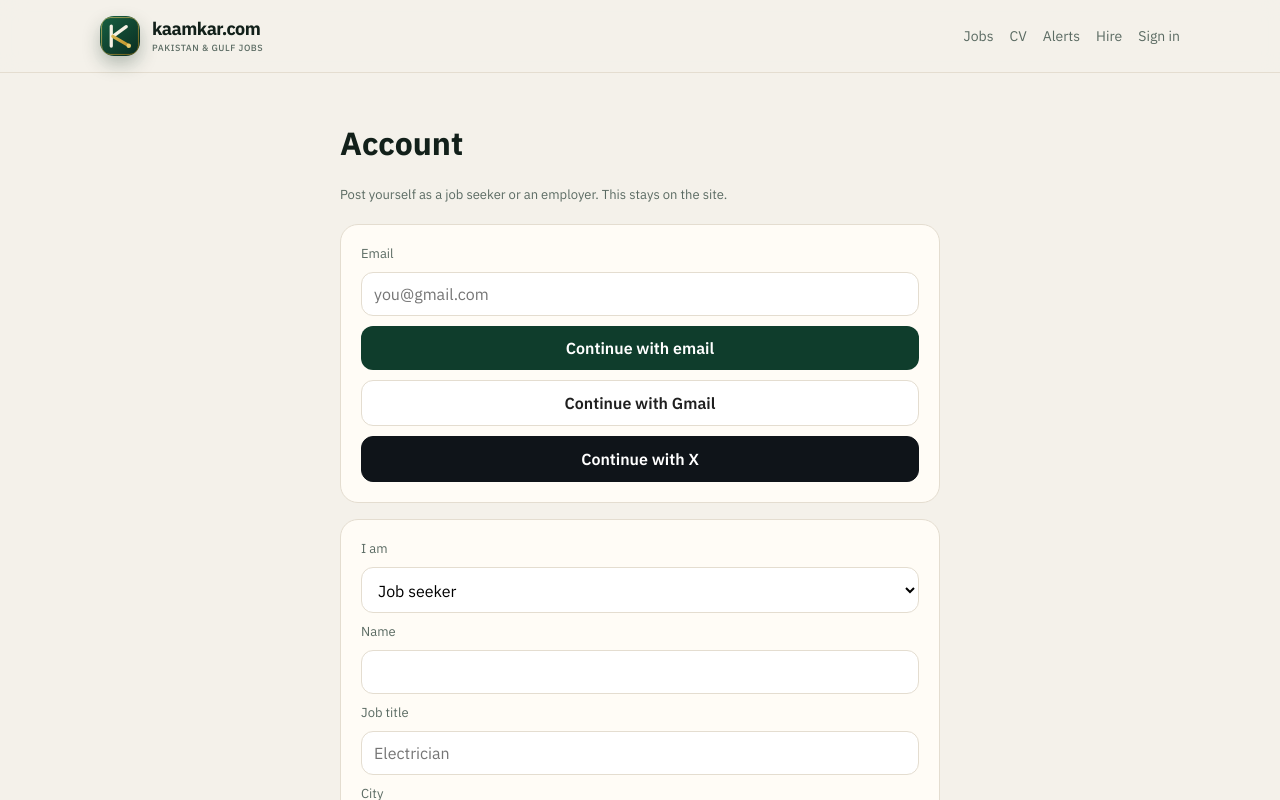
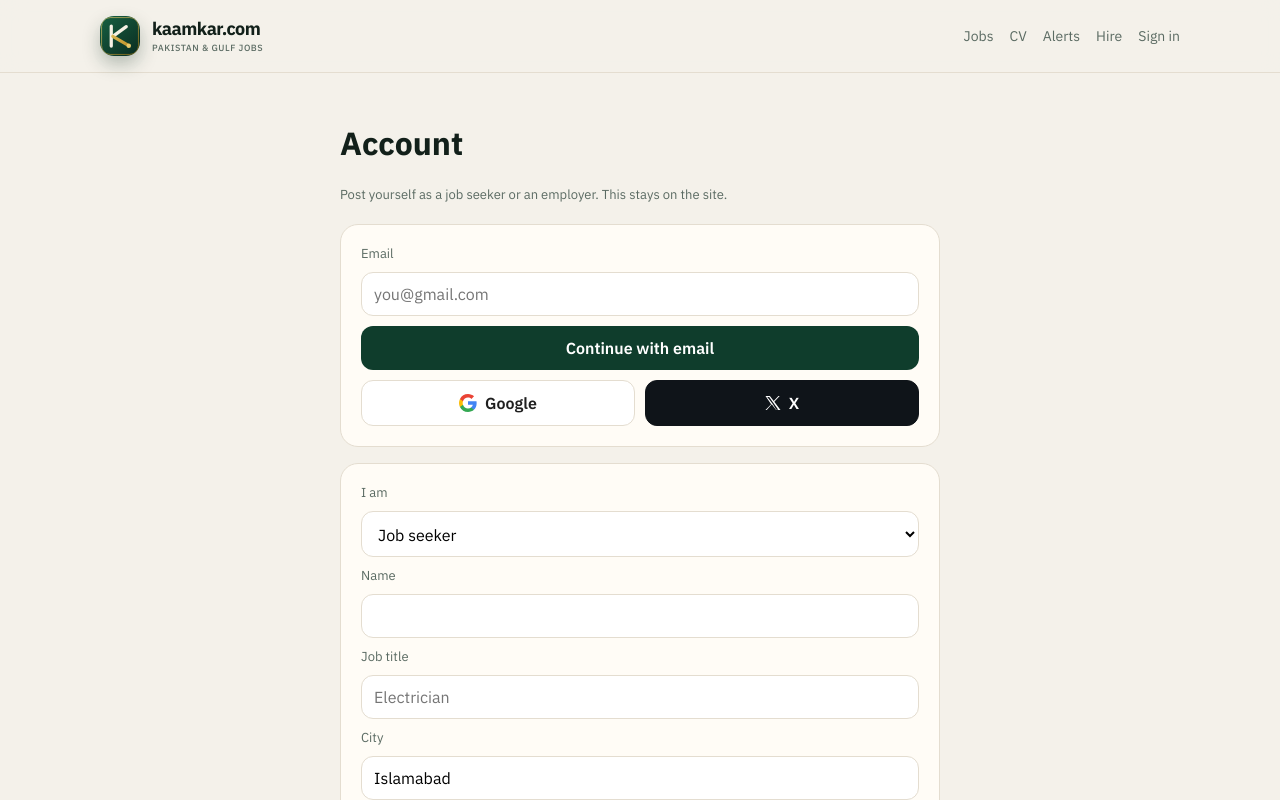
Before and after one commit to yasserweho/kaamkar, a Next.js app: page /account in a window 1280 px wide. Shown: the top 800 px of the page. Built offline with nearby package versions, Linux system fonts and the light colour scheme; no server answers.

Commit message:
Place Google and X sign-in buttons side by side with logos

```diff
--- a/app/globals.css
+++ b/app/globals.css
@@ -114,14 +114,20 @@ button, input, select, textarea { font: inherit; }
 .foot { border-top: 1px solid var(--line); padding: 28px 0; color: var(--muted); font-size: 14px; }
 .auth-actions, .auth-box, .auth-compact { display: flex; flex-wrap: wrap; gap: 10px; align-items: center; }
 .avatar { border-radius: 999px; object-fit: cover; }
+.oauth-row { display: grid; grid-template-columns: 1fr 1fr; gap: 10px; width: 100%; }
 .oauth {
   border: 1px solid var(--line);
   border-radius: 12px;
-  padding: 12px 16px;
+  padding: 12px 14px;
   cursor: pointer;
   font-weight: 600;
   width: 100%;
+  display: inline-flex;
+  align-items: center;
+  justify-content: center;
+  gap: 8px;
 }
+.oauth svg { flex-shrink: 0; display: block; }
 .oauth.google { background: #fff; color: #1f1f1f; }
 .oauth.x { background: #0f1419; color: #fff; border-color: #0f1419; }
 .foot-grid { display: grid; grid-template-columns: 1.4fr 1fr 1fr; gap: 18px; }
--- a/components/AuthButtons.tsx
+++ b/components/AuthButtons.tsx
@@ -79,13 +79,36 @@ export function AuthButtons({ compact = false }: { compact?: boolean }) {
           {busy ? "Signing in…" : "Continue with email"}
         </button>
       </form>
-      <button className="oauth google" type="button" onClick={() => start("google")}>
-        Continue with Gmail
-      </button>
-      <button className="oauth x" type="button" onClick={() => start("twitter")}>
-        Continue with X
-      </button>
+      <div className="oauth-row">
+        <button className="oauth google" type="button" onClick={() => start("google")}>
+          <GoogleMark />
+          Google
+        </button>
+        <button className="oauth x" type="button" onClick={() => start("twitter")}>
+          <XMark />
+          X
+        </button>
+      </div>
       {error && <p className="meta">{error}</p>}
     </div>
   );
 }
+
+function GoogleMark() {
+  return (
+    <svg width="18" height="18" viewBox="0 0 18 18" aria-hidden="true">
+      <path fill="#4285F4" d="M17.64 9.2c0-.64-.06-1.25-.16-1.84H9v3.48h4.84a4.14 4.14 0 0 1-1.8 2.72v2.26h2.91c1.7-1.57 2.69-3.88 2.69-6.62z" />
+      <path fill="#34A853" d="M9 18c2.43 0 4.47-.8 5.96-2.18l-2.91-2.26c-.81.54-1.84.86-3.05.86-2.34 0-4.32-1.58-5.03-3.71H.96v2.33A9 9 0 0 0 9 18z" />
+      <path fill="#FBBC05" d="M3.97 10.71A5.41 5.41 0 0 1 3.68 9c0-.59.1-1.17.29-1.71V4.96H.96A9 9 0 0 0 0 9c0 1.45.35 2.82.96 4.04l3.01-2.33z" />
+      <path fill="#EA4335" d="M9 3.58c1.32 0 2.5.45 3.44 1.35l2.58-2.58C13.46.89 11.43 0 9 0A9 9 0 0 0 .96 4.96l3.01 2.33C4.68 5.16 6.66 3.58 9 3.58z" />
+    </svg>
+  );
+}
+
+function XMark() {
+  return (
+    <svg width="16" height="16" viewBox="0 0 16 16" aria-hidden="true">
+      <path fill="currentColor" d="M9.3 6.77 14.7 1h-1.28L8.73 5.98 4.86 1H.5l5.66 8.24L.5 15h1.28l4.95-5.76L11.14 15h4.36L9.3 6.77Zm-1.75 2.04-.57-.82L2.24 1.91h1.96l3.68 5.27.57.82 4.79 6.85h-1.96L7.55 8.81Z" />
+    </svg>
+  );
+}
```
